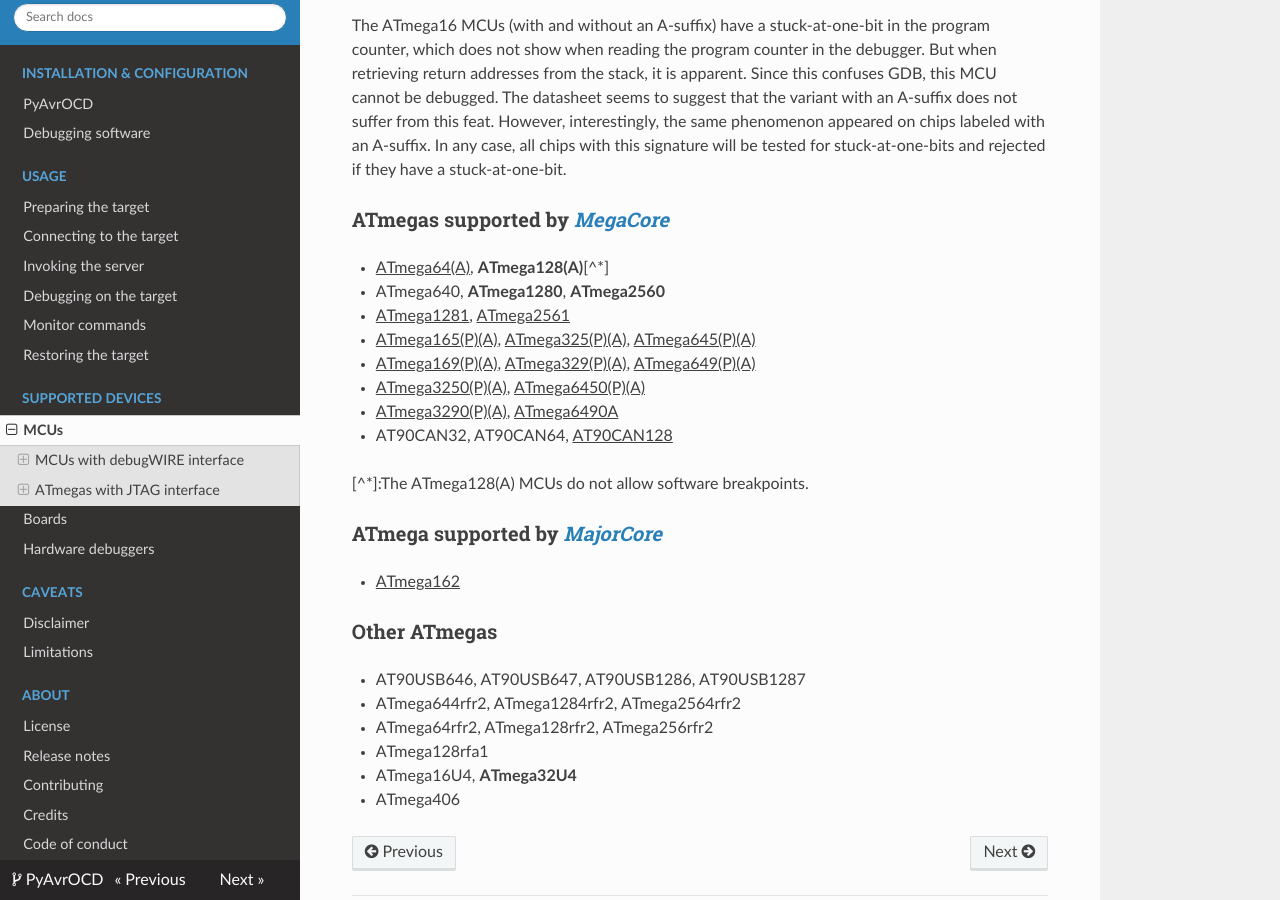
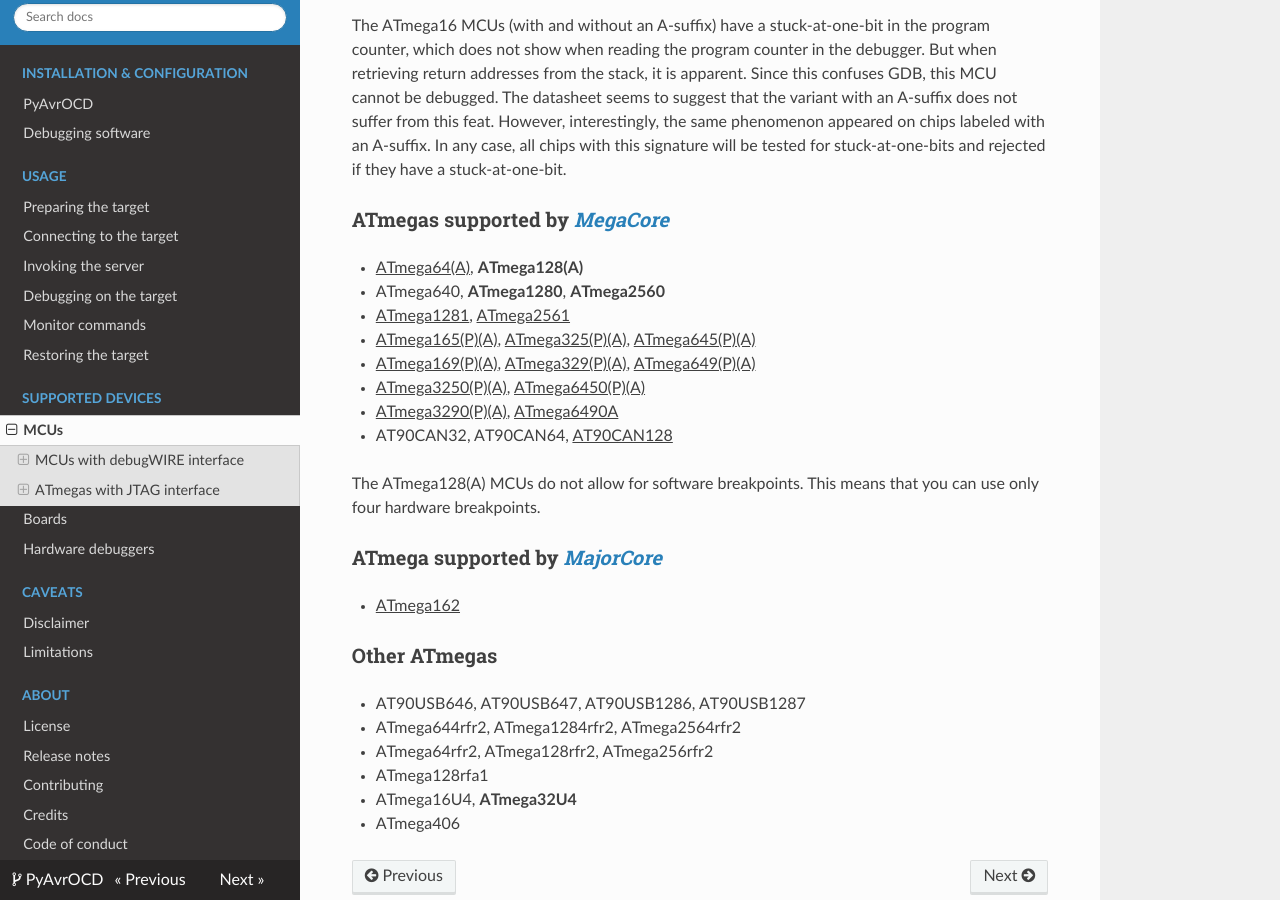
Before and after one commit to garyPenhook/PyAvrOCD, an MkDocs documentation site: the page built from docs/supported-mcus.md, in a window 1280 px wide and 900 px high, scrolled down 1636 px. Built offline with MkDocs 1.6.1, drawn with Linux system fonts in a browser that asks for light colours; nearby versions of some CDN libraries.

Commit message:
doc changes

```diff
--- a/docs/supported-mcus.md
+++ b/docs/supported-mcus.md
@@ -55,7 +55,7 @@
 
 ### ATmegas supported by [*MegaCore*](https://github.com/MCUdude/MegaCore)
 
-* <u>ATmega64(A)</u>, **ATmega128(A)**[^*]
+* <u>ATmega64(A)</u>, **ATmega128(A)**
 * ATmega640, **ATmega1280**, **ATmega2560**
 * <u>ATmega1281</u>, <u>ATmega2561</u>
 * <u>ATmega165(P)(A)</u>, <u>ATmega325(P)(A)</u>, <u>ATmega645(P)(A)</u>
@@ -64,7 +64,8 @@
 * <u>ATmega3290(P)(A)</u>, <u>ATmega6490A</u>
 * AT90CAN32, AT90CAN64, <u>AT90CAN128</u>
 
-[^*]:The ATmega128(A) MCUs do not allow software breakpoints.
+The ATmega128(A) MCUs do not allow for software breakpoints. This
+means that you can use only four hardware breakpoints.
 
 ### ATmega supported by [*MajorCore*](https://github.com/MCUdude/MajorCore)
 
```
